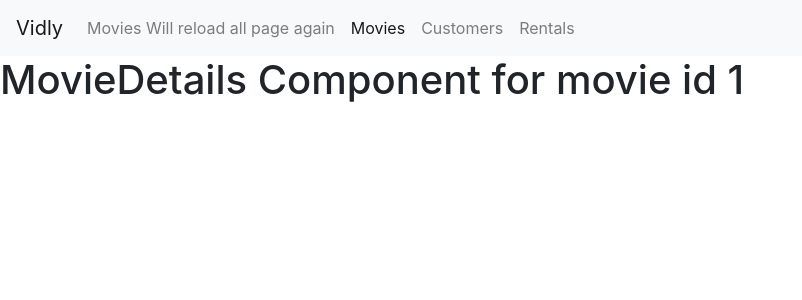
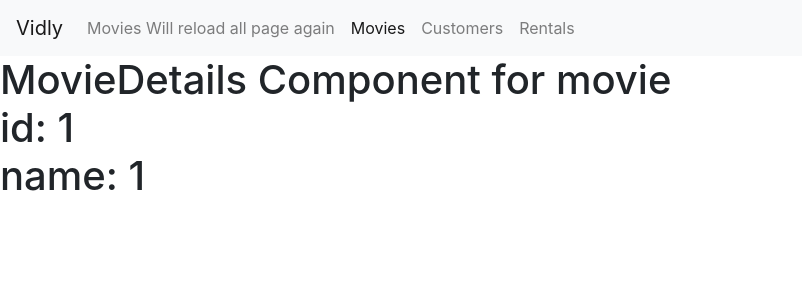
Before and after one commit to ahmadhori/react-movies-list, a React (Create React App) app: page /movies/1/1 in a window 1280 px wide. Shown: the top 300 px of the page, without its empty margins (0-802 px from the left). Built offline with nearby package versions, Linux system fonts and the light colour scheme.

Commit message:
Added optional parameter to the movies detail route

```diff
--- a/src/components/movieDetails.jsx
+++ b/src/components/movieDetails.jsx
@@ -6,7 +6,14 @@ class MovieDetails extends Component {
         this.state = {};
     }
     render() {
-        return <h1>MovieDetails Component for movie id {this.props.match.params.id}</h1>;
+        return (
+            <h1>
+                MovieDetails Component for movie <br />
+                id: {this.props.match.params.id}
+                <br />
+                name: {this.props.match.params.name}
+            </h1>
+        );
     }
 }
 
--- a/src/index.js
+++ b/src/index.js
@@ -17,7 +17,7 @@ ReactDOM.render(
         <NavBar />
         <div className="content">
             <Switch>
-                <Route path="/movies/:id" component={MovieDetails} />
+                <Route path="/movies/:id/:name?" component={MovieDetails} />
                 <Route path="/movies" component={Movies} />
                 <Route path="/customers" component={Customers} />} />
                 <Route path="/rentals" render={props => <Rentals sortBy="name" {...props} />} />
```
